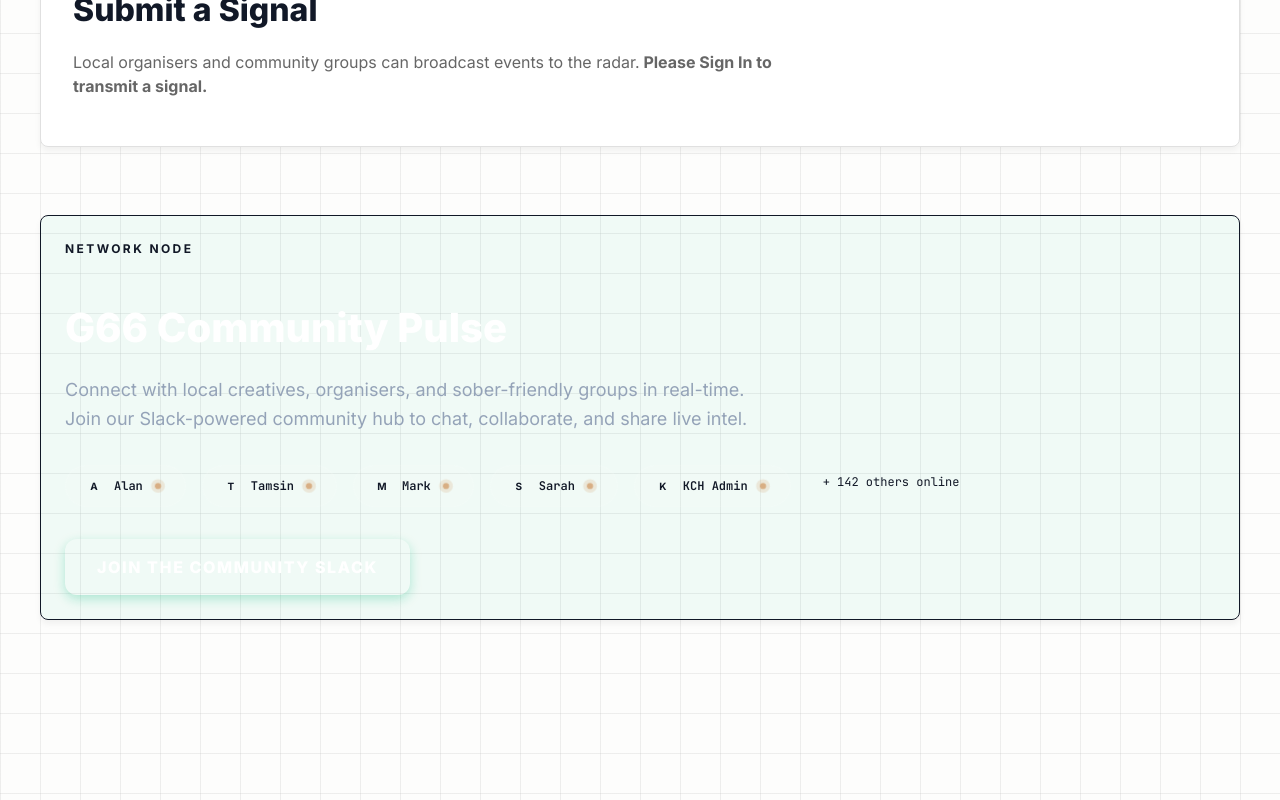
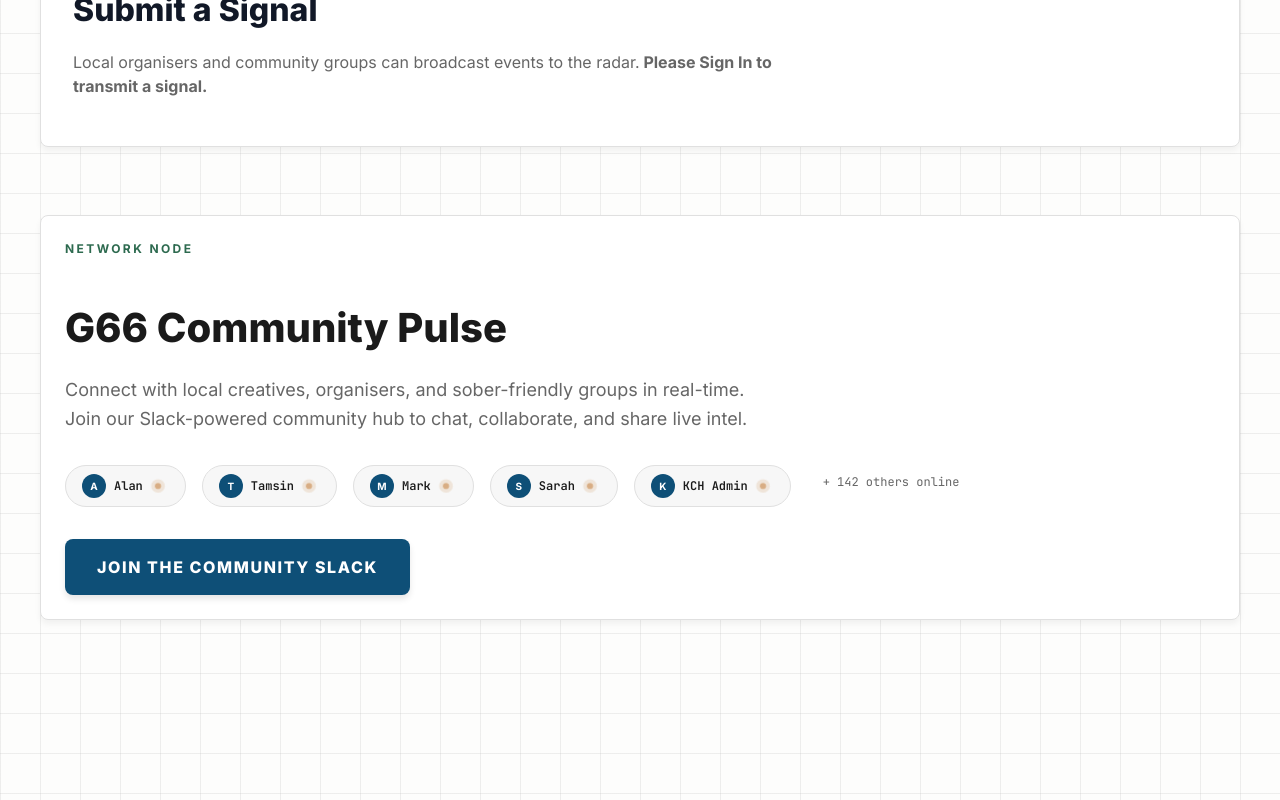
Before and after one commit to ComicCoder23/kch-radar, a React (Vite) app: page / in a window 1280 px wide. Shown: the part 3447-4247 px from the top of the page. Built offline with nearby package versions, Linux system fonts and the light colour scheme; no server answers.

Commit message:
style(kch): align Community Pulse with design system

```diff
--- a/src/pages/HomePage.jsx
+++ b/src/pages/HomePage.jsx
@@ -144,37 +144,37 @@ export default function HomePage() {
       <div style={{ marginTop: '80px', display: 'flex', flexDirection: 'column', gap: '60px' }}>
         <SubmitSignalForm />
 
-        <div className="radar-card" style={{ borderStyle: 'solid', borderColor: 'var(--secondary)', background: 'rgba(16, 185, 129, 0.05)' }}>
-          <div style={{ fontSize: '12px', textTransform: 'uppercase', letterSpacing: '0.2em', color: 'var(--secondary)', fontWeight: 700, marginBottom: '12px' }}>Network Node</div>
-          <h3 style={{ fontSize: '2.5rem', fontWeight: 800, marginBottom: '16px', color: '#fff' }}>G66 Community Pulse</h3>
-          <p style={{ color: '#94a3b8', marginBottom: '32px', fontSize: '18px', maxWidth: '700px', lineHeight: '1.6' }}>
+        <div className="radar-card">
+          <div style={{ fontSize: '12px', textTransform: 'uppercase', letterSpacing: '0.2em', color: 'var(--kch-campsie-green)', fontWeight: 700, marginBottom: '12px' }}>Network Node</div>
+          <h3 style={{ fontSize: '2.5rem', fontWeight: 800, marginBottom: '16px', color: 'var(--kch-primary-text)' }}>G66 Community Pulse</h3>
+          <p style={{ color: 'var(--kch-text-sub)', marginBottom: '32px', fontSize: '18px', maxWidth: '700px', lineHeight: '1.6' }}>
             Connect with local creatives, organisers, and sober-friendly groups in real-time.
             Join our Slack-powered community hub to chat, collaborate, and share live intel.
           </p>
 
           <div style={{ display: 'flex', flexWrap: 'wrap', gap: '16px', marginBottom: '32px' }}>
             {['Alan', 'Tamsin', 'Mark', 'Sarah', 'KCH Admin'].map((name) => (
-              <div key={name} style={{ display: 'flex', alignItems: 'center', gap: '8px', padding: '8px 16px', background: 'rgba(255,255,255,0.05)', borderRadius: '30px', border: '1px solid rgba(255,255,255,0.1)' }}>
-                <div style={{ width: '24px', height: '24px', background: 'var(--primary)', borderRadius: '50%', fontSize: '10px', display: 'flex', alignItems: 'center', justifyContent: 'center', fontWeight: 700 }}>{name[0]}</div>
-                <span className="mono" style={{ fontSize: '12px', fontWeight: 600 }}>{name}</span>
+              <div key={name} style={{ display: 'flex', alignItems: 'center', gap: '8px', padding: '8px 16px', background: 'rgba(0,0,0,0.03)', borderRadius: '30px', border: '1px solid var(--kch-border)' }}>
+                <div style={{ width: '24px', height: '24px', background: 'var(--kch-canal-blue)', color: 'white', borderRadius: '50%', fontSize: '10px', display: 'flex', alignItems: 'center', justifyContent: 'center', fontWeight: 700 }}>{name[0]}</div>
+                <span className="mono" style={{ fontSize: '12px', fontWeight: 600, color: 'var(--kch-primary-text)' }}>{name}</span>
                 <div className="status-indicator" style={{ width: '6px', height: '6px', marginLeft: '4px' }}></div>
               </div>
             ))}
-            <div className="mono" style={{ padding: '8px 16px', color: 'var(--muted)', fontSize: '12px' }}>+ 142 others online</div>
+            <div className="mono" style={{ padding: '8px 16px', color: 'var(--kch-text-sub)', fontSize: '12px' }}>+ 142 others online</div>
           </div>
 
           <a href="#" style={{
             display: 'inline-block',
             padding: '16px 32px',
-            background: 'var(--secondary)',
+            background: 'var(--kch-canal-blue)',
             color: '#fff',
             textDecoration: 'none',
-            borderRadius: '12px',
+            borderRadius: '8px',
             textAlign: 'center',
             fontWeight: 800,
             fontSize: '16px',
             letterSpacing: '0.1em',
-            boxShadow: '0 4px 12px rgba(16, 185, 129, 0.3)'
+            boxShadow: '0 4px 6px rgba(0,0,0,0.1)'
           }}>JOIN THE COMMUNITY SLACK</a>
         </div>
       </div>
```
